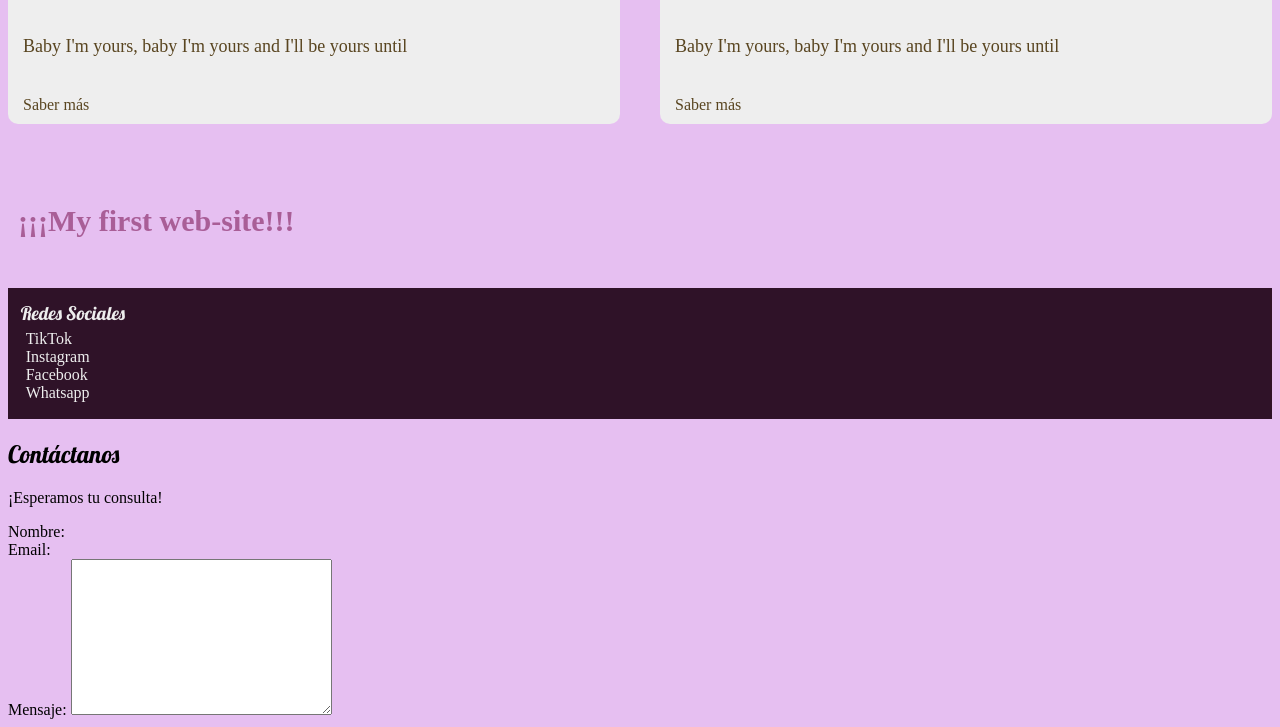
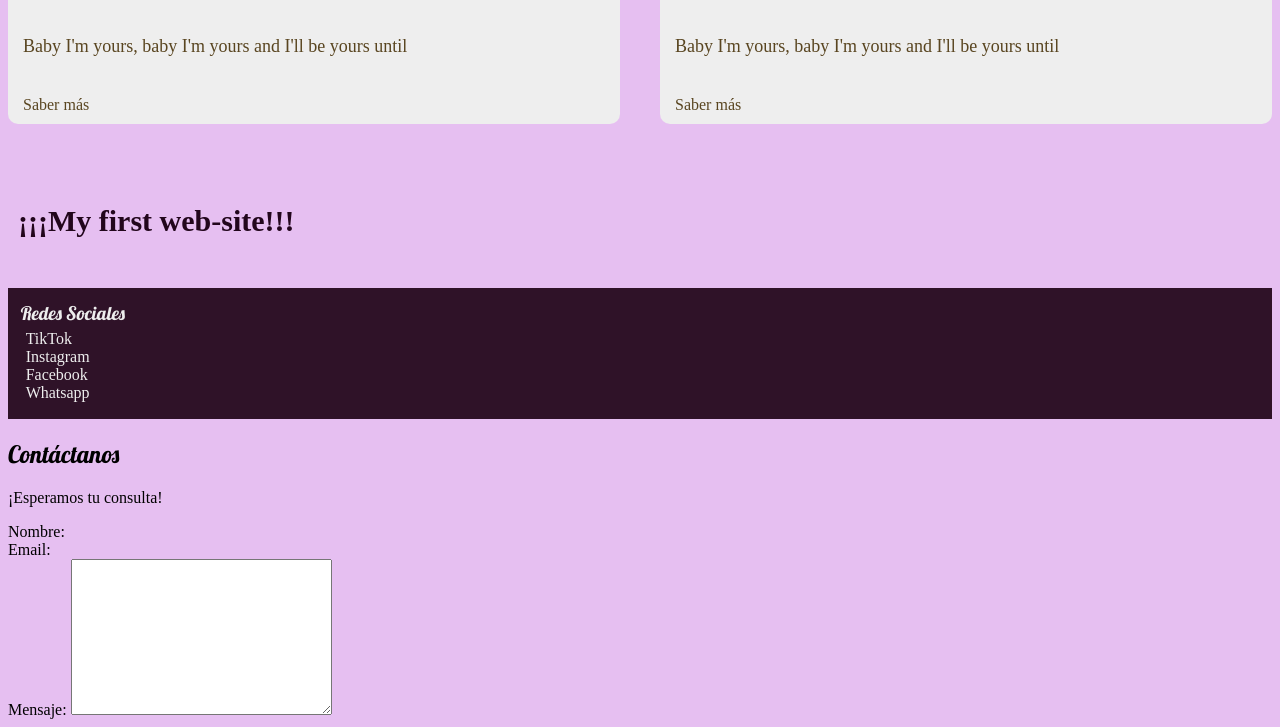
Before and after one commit to AngelaYok20/miprimerapagina, a plain HTML site: page index.html in a window 1280 px wide. Shown: the part 1462-2189 px from the top of the page. Drawn offline with Linux system fonts and the light colour scheme.

Commit message:
second actya

```diff
--- a/styles.css
+++ b/styles.css
@@ -164,7 +164,7 @@ border-radius: 10px;
 
 .greetings {
     font-size: 30px;
-    color: #a95e97;
+    color: #22061c;
     justify-content: center;
     width: 100%;
     padding: 10px;
```
